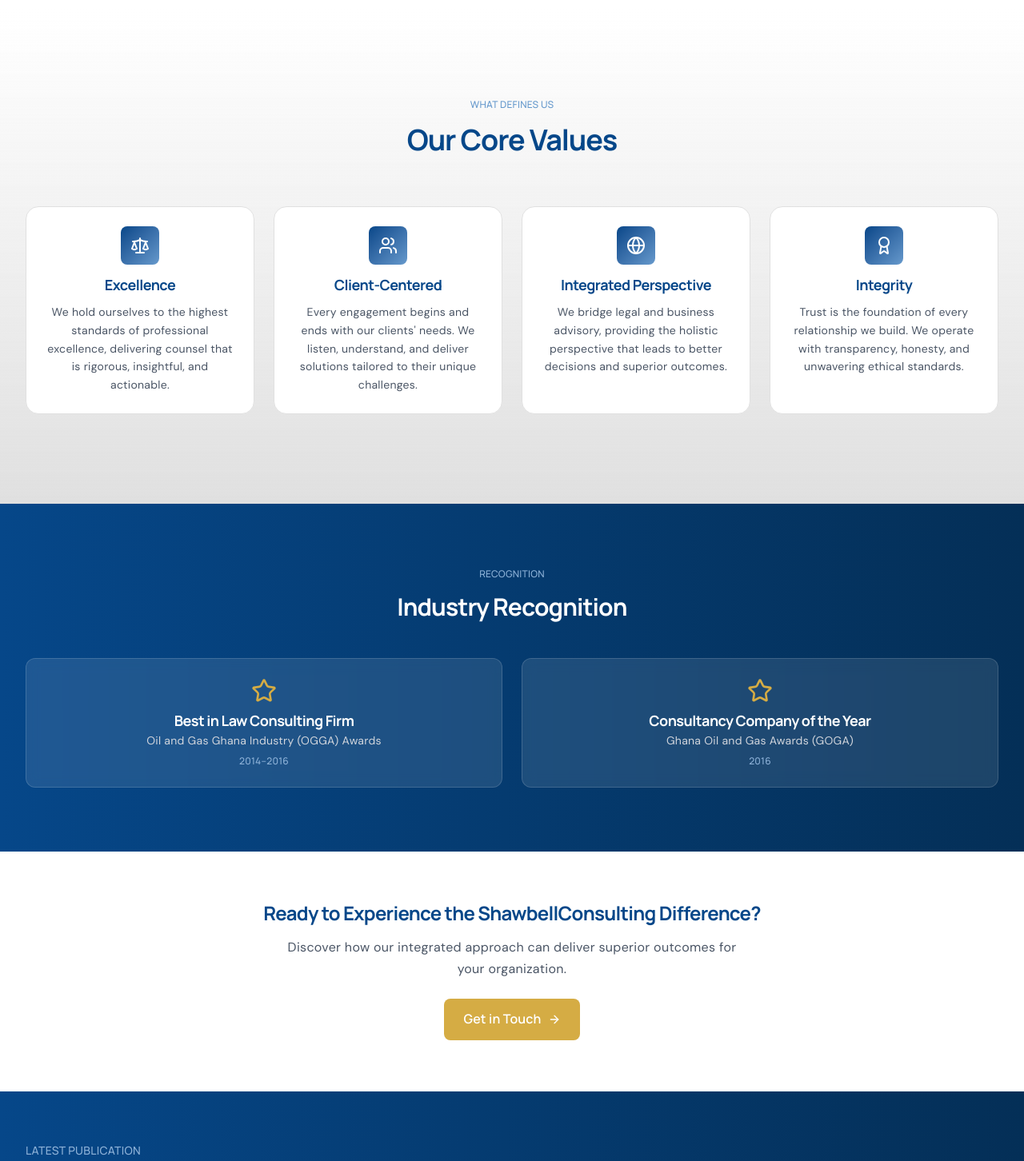
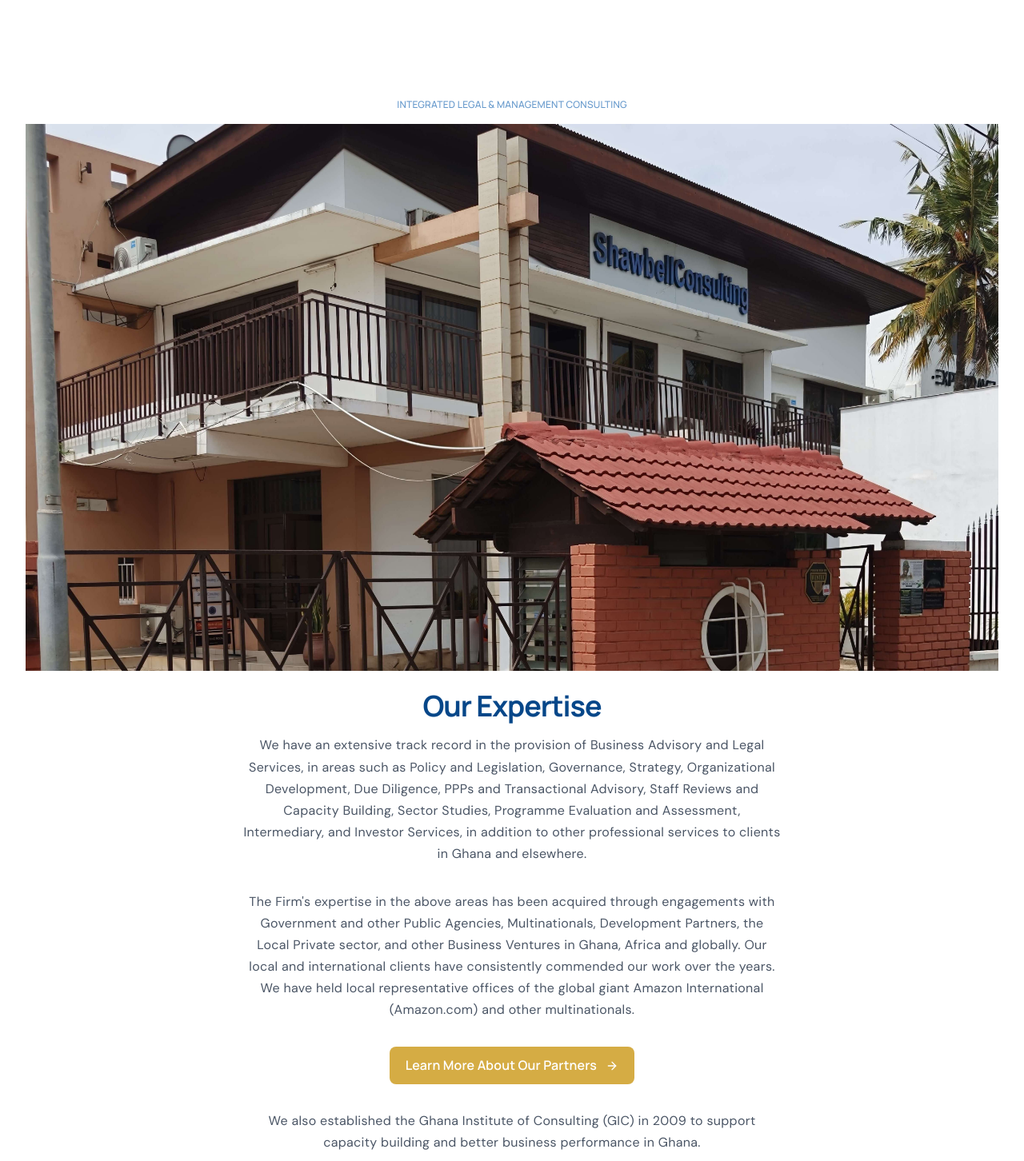
Before and after one commit to Puzzle-Fxr/shawbellconsulting, a React (Vite) app: page /about in a window 1280 px wide. Shown: the part 1500-2952 px from the top of the page at 80% size. Built offline with nearby package versions, Linux system fonts and the light colour scheme.

Commit message:
rearranged and added some text to the about page

```diff
--- a/src/pages/About.tsx
+++ b/src/pages/About.tsx
@@ -68,8 +68,38 @@
         </div>
       </section>
 
+      {/* Our Expertise */}
+      <section className="bg-white py-20 lg:py-28">
+        <div className="max-w-7xl mx-auto px-6 lg:px-8">
+          <div className="text-center mb-8">
+            <p className="font-heading font-medium text-xs uppercase tracking-wider text-ocean mb-4">Integrated Legal & Management Consulting</p>
+            <img className="mx-auto mb-6" src="/images/shawbell_expertise.jpg" alt="Shawbell Consulting Expertise" />
+            <h2 className="font-heading font-bold text-3xl md:text-4xl text-steel">Our Expertise</h2>
+            <p className="text-gray-600 max-w-2xl mx-auto mt-4">
+              We have an extensive track record in the provision of Business Advisory and Legal Services, in areas such as Policy and Legislation, Governance, Strategy, Organizational Development, Due Diligence, PPPs and Transactional Advisory, Staff Reviews and Capacity Building, Sector Studies, Programme Evaluation and Assessment, Intermediary, and Investor Services, in addition to other professional services to clients in Ghana and elsewhere.
+            </p>
+          </div>
+          <div className="text-center mb-8">
+            <p className="text-gray-600 max-w-2xl mx-auto mt-4">
+              The Firm's expertise in the above areas has been acquired through engagements with Government and other Public Agencies, Multinationals, Development Partners, the Local Private sector, and other Business Ventures in Ghana, Africa and globally. Our local and international clients have consistently commended our work over the years. We have held local representative offices of the global giant Amazon International (Amazon.com) and other multinationals.
+            </p>
+          </div>
+            <div className="text-center">
+              <button className="justify-center bg-pumpkin hover:bg-pumpkin-dark text-white font-heading font-semibold px-5 py-2.5 rounded-lg transition-all duration-200 hover:shadow-lg hover:shadow-pumpkin/20" onClick={() => window.location.href = '/partners'}>
+                Learn More About Our Partners <ArrowRight className="w-4 h-4 ml-2 inline-block" />
+              </button>
+            </div>
+          <div className="text-center mt-8 mb-16">
+            <p className="text-gray-600 max-w-2xl mx-auto mt-4">
+             <ul><li>We also established the Ghana Institute of Consulting (GIC) in 2009 to support capacity building and better business performance in Ghana.</li><br /><li>Directed by our seasoned Board of Directors, we provide high-quality professional services to numerous clients, and are proud of our success record in the execution of client assignments.</li><br /><li>ShawbellConsulting has often associated with external firms and other organizations to undertake key assignments in Ghana. We have experienced rewarding alliances and partnerships with professional service providers around the world. To this end, we have often associated with external firms on prospects in Ghana or have provided in-country advice on a range of local projects.</li><br /><li>We employ permanent staff with a mix of competencies in the legal, finance, economics, IT and social development fields. Our firm has, over the past 24 years undertaken a diversity of assignments through which we have come to experience first-hand, the issues that private sector businesses in Ghana contend with, as well as public service perspectives.</li></ul>
+            </p>
+          </div>
+
+        </div>
+      </section>
+
       {/* Values */}
-      <section className="bg-gradient-to-b from-white to-platinum/30 py-20 lg:py-28">
+      <section className="bg-gradient-to-b from-white to-platinum/30 py-20 lg:py-15">
         <div className="max-w-7xl mx-auto px-6 lg:px-8">
           <div className="text-center mb-16">
             <p className="font-heading font-medium text-xs uppercase tracking-wider text-ocean mb-4">What Defines Us</p>
```
Also changed, not shown: public/images/shawbell_expertise.jpg (added).
